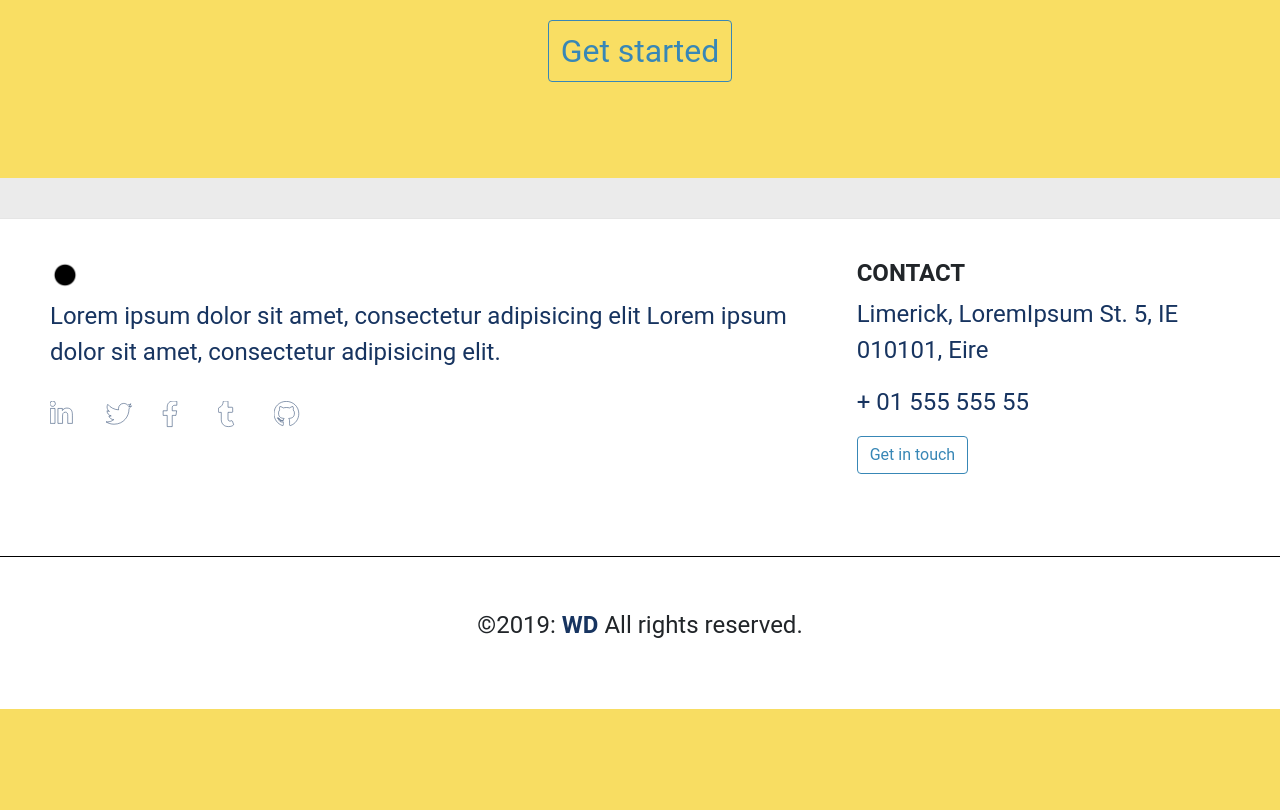
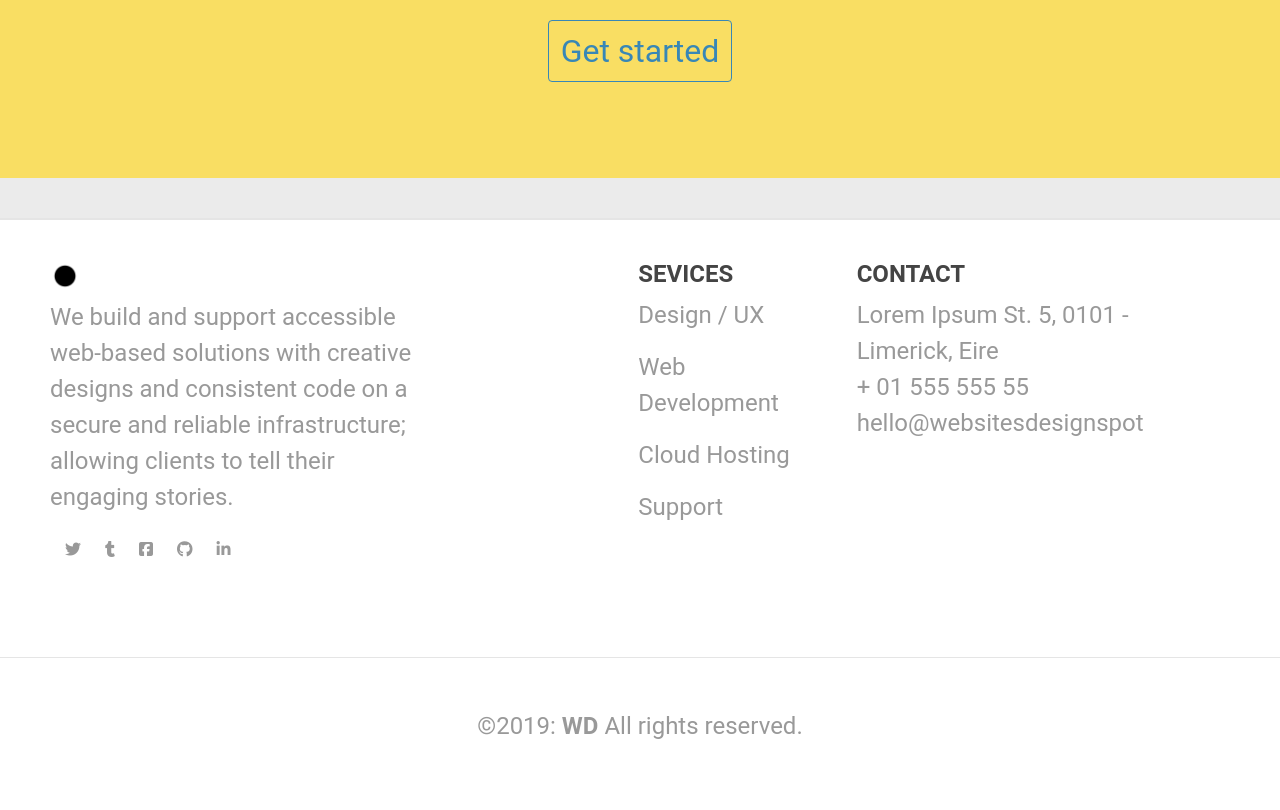
Before and after one commit to pazcm/websites-design-spot, a Django app: page / in a window 1280 px wide; the page is wider, and only the part inside the window is pictured. Shown: the part 934-1744 px from the top of that part. Before the commit the page ends 1643 px from the top of that part, so only its background shows below. Run offline with Django 3.2, Linux system fonts and the light colour scheme; data that the repository does not hold is empty; some libraries are stand-ins or nearby versions; some web fonts are replaced.

Commit message:
add footer styles

```diff
--- a/websites_design_spot/static/css/custom.css
+++ b/websites_design_spot/static/css/custom.css
@@ -1,4 +1,5 @@
 @import url('https://fonts.googleapis.com/css?family=Chathura:400,700,800|Wire+One&display=swap');
+@import url('//maxcdn.bootstrapcdn.com/font-awesome/4.3.0/css/font-awesome.min.css');
 
 :root {
   --color-white: #fff;
@@ -390,16 +408,29 @@ label {
 
 /* -- Footer -- */
 footer {
+  border-top: 2px solid #e5e5e5;
+  background-color: white;
+  z-index: 2;
+  position: relative;
+  font-size: 1.5rem;
+  color: #999;
   padding: 50px;
-  background-color: #fff;
-  border-top: 1px solid #e5e5e5;
-  /* border-top: 1px solid #000;  */
-  /* background-color: var(--color-yellow); */
-  font-size: 1.5rem;
+}
+
+.footer-link {
+  margin: 0;
+}
+
+.title-footer-link {
+  color: #444;
+}
+
+.foot-link {
+  color: #999;
 }
 
 .foot-link:hover {
-  color: var(--color-red);
+  color: #444;
 }
 
 .btn-footer {
@@ -413,56 +444,63 @@ footer {
 }
 
 .footer-bottom {
-   border-top: 1px solid #000;
+   border-top: 1px solid #e5e5e5;
 }
-/* .bottom-footer::before {
-  content: "";
-  position: absolute;
-  left: 0;
-  width: 100%;
-  height: 2px;
-  box-shadow: 0px 0 15px rgba(0, 0, 0, 0.8);
-  z-index: 100;
-} */
 
-.about-footer, .foot-link, .copyright a {
-  color: var(--color-font);
+.company-name {
+  color: #999;
 }
+
+.company-name:hover {
+  color: var(--color-green);
+}
+
 
 /* -- Social links -- */
 .social-links-footer {
   padding-top: 15px;
 }
 
-svg {
-  display: inline-block;
-  height: 5vw;
-  max-height: 50px;
-  width: auto;
-  stroke: var(--color-font);
-  stroke-width: 10;
-  fill: none;
+a, a:hover {
+	text-decoration: none;
 }
 
-#in {stroke-dasharray:  300 , 0, 3000;}
-#tw {stroke-dasharray:    0 , 0, 2300;}
-#fb {stroke-dasharray:    0 , 0, 2900;}
-#tblr {stroke-dasharray:  300 , 0, 3000;}
-#gh {stroke-dasharray: 3200 , 0, 3000;}
+.socialbtns, .socialbtns a, .socialbtns i {
+  margin: 0;
+  padding: 5px;
+}
 
+.socialbtns .fab {
+	width: auto;
+  height: auto;
+	color: #999;
+	background-color: #FFF;
+}
 
-svg:hover #in { animation: in .7s; }
-svg:hover #tw { animation: tw .7s; }
-svg:hover #fb { animation: fb .7s; }
-svg:hover #tblr { animation: tblr .7s; }
-svg:hover #gh { animation: gh .7s; }
+.socialbtns .fa-twitter:hover {
+	color: #5bf;
+	background-color: #fff;
+}
 
+.socialbtns .fa-tumblr:hover {
+	color: #357;
+	background-color: #fff;
+}
 
-@keyframes in { 10% {stroke-dasharray:  300, 500, 3000} 100% { stroke-dasharray: 3300, 500, 3000;} }
-@keyframes tw { 10% {stroke-dasharray:    0, 500, 2300} 100% { stroke-dasharray: 2300, 500, 2300;} }
-@keyframes fb { 10% {stroke-dasharray:    0, 500, 2900} 100% { stroke-dasharray: 2900, 500, 2900;} }
-@keyframes px { 10% {stroke-dasharray: 3200, 500, 3000} 100% { stroke-dasharray:6200, 500, 3000;} }
+.socialbtns .fa-facebook-square:hover {
+	color: #45a;
+	background-color: #fff;
+}
 
+.socialbtns .fa-github:hover {
+	color: #211;
+	background-color: #fff;
+}
+
+.socialbtns .fa-linkedin-in:hover {
+	color: #08b;
+	background-color: #fff;
+}
 
 
 /*** -- Media Queries -- ***/
@@ -485,6 +523,14 @@ svg:hover #gh { animation: gh .7s; }
     justify-content: space-between;
     padding: 20px 0;
   }
+  /* footer */
+  .footer-links-services {
+    padding-left: 75px;
+  }
+
+  .socialbtns {
+    font-size: 1rem;
+  }
 }
 
 @media only screen and (min-width: 961px) {
@@ -506,6 +552,11 @@ svg:hover #gh { animation: gh .7s; }
 
   .logo-container {
     padding-left: 25px;
-}
+  }
+
+  /* footer */
+  .footer-links-services {
+    padding-left: 200px;
+  }
 
 }
--- a/websites_design_spot/templates/base.html
+++ b/websites_design_spot/templates/base.html
@@ -108,71 +108,55 @@
 
       <!-- Grid column1 -->
       <!-- <div class="col-md-4 col-lg-4 col-xl-4 mx-auto mt-3"> -->
-        <div class="col-md-8">
+      <div class="col-sm-4 col-md-4 pb-4">
         <!-- About the company -->
         <h4 class="logo-footer mb-2">
           <a class="logo-company" href="/"><img src="/media/images/new_moon.png" width="30" height="30" alt="logo-websites-design-spot"></a>
         </h4>
-        <p class="about-footer">Lorem ipsum dolor sit amet, consectetur adipisicing elit
-          Lorem ipsum dolor sit amet, consectetur adipisicing elit.</p>
+        <p class="about-footer">We build and support accessible web-based solutions with creative designs and consistent code on a secure and
+          reliable infrastructure; allowing clients to tell their engaging stories.</p>
         <!-- Social links -->
-        <div class="social-links-footer">
-          <a target="_blank" href="http://linkedin.com/">
-            <svg aria-hidden="true" xmlns="http://www.w3.org/2000/svg" xmlns:xlink="http://www.w3.org/1999/xlink" viewBox="0 0 1000 1000" width="100" height="100">
-              <path id="in" fill="" d="M100.28 448H7.4V148.9h92.88zM53.79 108.1C24.09 108.1 0 83.5 0 53.8a53.79 53.79 0 0 1 107.58 0c0 29.7-24.1 54.3-53.79 54.3zM447.9 448h-92.68V302.4c0-34.7-.7-79.2-48.29-79.2-48.29 0-55.69 37.7-55.69 76.7V448h-92.78V148.9h89.08v40.8h1.3c12.4-23.5 42.69-48.3 87.88-48.3 94 0 111.28 61.9 111.28 142.3V448z"></path>
-            </svg>
-          </a>
-          <a target="_blank" href="https://twitter.com/">
-            <svg aria-hidden="true" xmlns="http://www.w3.org/2000/svg" xmlns:xlink="http://www.w3.org/1999/xlink" viewBox="0 0 1000 1000" width="100" height="100">
-              <path id="tw" fill="" d="M459.37 151.716c.325 4.548.325 9.097.325 13.645 0 138.72-105.583 298.558-298.558 298.558-59.452 0-114.68-17.219-161.137-47.106 8.447.974 16.568 1.299 25.34 1.299 49.055 0 94.213-16.568 130.274-44.832-46.132-.975-84.792-31.188-98.112-72.772 6.498.974 12.995 1.624 19.818 1.624 9.421 0 18.843-1.3 27.614-3.573-48.081-9.747-84.143-51.98-84.143-102.985v-1.299c13.969 7.797 30.214 12.67 47.431 13.319-28.264-18.843-46.781-51.005-46.781-87.391 0-19.492 5.197-37.36 14.294-52.954 51.655 63.675 129.3 105.258 216.365 109.807-1.624-7.797-2.599-15.918-2.599-24.04 0-57.828 46.782-104.934 104.934-104.934 30.213 0 57.502 12.67 76.67 33.137 23.715-4.548 46.456-13.32 66.599-25.34-7.798 24.366-24.366 44.833-46.132 57.827 21.117-2.273 41.584-8.122 60.426-16.243-14.292 20.791-32.161 39.308-52.628 54.253z"></path>
-            </svg>
-          </a>
-          <a target="_blank" href="https://www.facebook.com/">
-            <svg aria-hidden="true"xmlns="http://www.w3.org/2000/svg" xmlns:xlink="http://www.w3.org/1999/xlink" viewBox="0 0 1000 1000" width="100" height="100">
-              <path id="fb" fill="" d="M279.14 288l14.22-92.66h-88.91v-60.13c0-25.35 12.42-50.06 52.24-50.06h40.42V6.26S260.43 0 225.36 0c-73.22 0-121.08 44.38-121.08 124.72v70.62H22.89V288h81.39v224h100.17V288z"></path>
-            </svg>
-          </a>
-          <a target="_blank" href="http://tumblr.com/">
-            <svg aria-hidden="true" xmlns="http://www.w3.org/2000/svg" xmlns:xlink="http://www.w3.org/1999/xlink" viewBox="0 0 1000 1000" width="100" height="100">
-              <path id="tblr" fill="" d="M309.8 480.3c-13.6 14.5-50 31.7-97.4 31.7-120.8 0-147-88.8-147-140.6v-144H17.9c-5.5 0-10-4.5-10-10v-68c0-7.2 4.5-13.6 11.3-16 62-21.8 81.5-76 84.3-117.1.8-11 6.5-16.3 16.1-16.3h70.9c5.5 0 10 4.5 10 10v115.2h83c5.5 0 10 4.4 10 9.9v81.7c0 5.5-4.5 10-10 10h-83.4V360c0 34.2 23.7 53.6 68 35.8 4.8-1.9 9-3.2 12.7-2.2 3.5.9 5.8 3.4 7.4 7.9l22 64.3c1.8 5 3.3 10.6-.4 14.5z"></path>
-            </svg>
-          </a>
-          <a target="_blank" href="http://github.com/">
-            <svg aria-hidden="true" xmlns="http://www.w3.org/2000/svg" xmlns:xlink="http://www.w3.org/1999/xlink" viewBox="0 0 1000 1000" width="100" height="100">
-              <path id="gh" fill="" d="M165.9 397.4c0 2-2.3 3.6-5.2 3.6-3.3.3-5.6-1.3-5.6-3.6 0-2 2.3-3.6 5.2-3.6 3-.3 5.6 1.3 5.6 3.6zm-31.1-4.5c-.7 2 1.3 4.3 4.3 4.9 2.6 1 5.6 0 6.2-2s-1.3-4.3-4.3-5.2c-2.6-.7-5.5.3-6.2 2.3zm44.2-1.7c-2.9.7-4.9 2.6-4.6 4.9.3 2 2.9 3.3 5.9 2.6 2.9-.7 4.9-2.6 4.6-4.6-.3-1.9-3-3.2-5.9-2.9zM244.8 8C106.1 8 0 113.3 0 252c0 110.9 69.8 205.8 169.5 239.2 12.8 2.3 17.3-5.6 17.3-12.1 0-6.2-.3-40.4-.3-61.4 0 0-70 15-84.7-29.8 0 0-11.4-29.1-27.8-36.6 0 0-22.9-15.7 1.6-15.4 0 0 24.9 2 38.6 25.8 21.9 38.6 58.6 27.5 72.9 20.9 2.3-16 8.8-27.1 16-33.7-55.9-6.2-112.3-14.3-112.3-110.5 0-27.5 7.6-41.3 23.6-58.9-2.6-6.5-11.1-33.3 2.6-67.9 20.9-6.5 69 27 69 27 20-5.6 41.5-8.5 62.8-8.5s42.8 2.9 62.8 8.5c0 0 48.1-33.6 69-27 13.7 34.7 5.2 61.4 2.6 67.9 16 17.7 25.8 31.5 25.8 58.9 0 96.5-58.9 104.2-114.8 110.5 9.2 7.9 17 22.9 17 46.4 0 33.7-.3 75.4-.3 83.6 0 6.5 4.6 14.4 17.3 12.1C428.2 457.8 496 362.9 496 252 496 113.3 383.5 8 244.8 8zM97.2 352.9c-1.3 1-1 3.3.7 5.2 1.6 1.6 3.9 2.3 5.2 1 1.3-1 1-3.3-.7-5.2-1.6-1.6-3.9-2.3-5.2-1zm-10.8-8.1c-.7 1.3.3 2.9 2.3 3.9 1.6 1 3.6.7 4.3-.7.7-1.3-.3-2.9-2.3-3.9-2-.6-3.6-.3-4.3.7zm32.4 35.6c-1.6 1.3-1 4.3 1.3 6.2 2.3 2.3 5.2 2.6 6.5 1 1.3-1.3.7-4.3-1.3-6.2-2.2-2.3-5.2-2.6-6.5-1zm-11.4-14.7c-1.6 1-1.6 3.6 0 5.9 1.6 2.3 4.3 3.3 5.6 2.3 1.6-1.3 1.6-3.9 0-6.2-1.4-2.3-4-3.3-5.6-2z"></path>
-            </svg>
-          </a>
+        <div class="social-links-footer socialbtns">
+          <a href="#" class="twitter"><i class="fab fa-twitter"></i></a>
+          <a href="#" class="tumblr"><i class="fab fa-tumblr"></i></a>
+          <a href="#" class="facebook"><i class="fab fa-facebook-square"></i></a>
+          <a href="#" class="github"><i class="fab fa-github"></i></a>
+          <a href="#" class="linkedin"><i class="fab fa-linkedin-in"></i></a>
         </div>
         <!-- End Social links -->
       </div>
 
       <!-- Grid column2 -->
-      <!-- <div class="col-md-4 col-lg-4 col-xl-4 mx-auto mt-3"> -->
-        <!-- <div class="col-6 col-md-4">
-        <h4 class="text-uppercase mb-2 font-weight-bold">Development</h4>
+        <div class="col-sm-4 col-md-4 footer-links-services pb-4">
+        <h4 class="title-footer-link text-uppercase mb-2 font-weight-bold">Sevices</h4>
         <p>
-          <a class="foot-link" href="#">Web design</a>
+          <a class="foot-link" href="#">Design / UX</a>
         </p>
         <p>
           <a class="foot-link" href="#">Web Development</a>
         </p>
         <p>
-          <a class="foot-link" href="#">Open Source Technologies</a>
-        </p>
-      </div> -->
-      <!-- Grid column3 -->
-      <!-- <div class="col-md-4 col-lg-4 col-xl-4 mx-auto mt-3"> -->
-        <div class="col-md-4">
-        <h4 class="text-uppercase mb-2 font-weight-bold">Contact</h4>
-        <p>
-          <a class="foot-link" href="#">Limerick, LoremIpsum St. 5, IE 010101, Eire</a>
+          <a class="foot-link" href="#">Cloud Hosting</a>
         </p>
         <p>
+          <a class="foot-link" href="#">Support</a>
+        </p>
+      </div>
+      <!-- Grid column3 -->
+        <div class="col-sm-4 col-md-4 footer-links-contact">
+        <h4 class="title-footer-link text-uppercase mb-2 font-weight-bold">Contact</h4>
+        <p class="footer-link">
+          <a class="foot-link" href="#">Lorem Ipsum St. 5, 0101 - Limerick, Eire</a>
+        </p>
+        <p class="footer-link">
           <a class="foot-link" href="#">+ 01 555 555 55</a>
+        </p class="footer-link">
+        <p>
+          <a class="foot-link" href="#">hello@websitesdesignspot</a>
         </p>
-        <p>
+        <!-- <p>
           <button type="button" class="btn btn-footer" href="{% url 'contact' %}">Get in touch</button>
-        </p>
+        </p> -->
       </div>
   </div>
 </footer>
@@ -181,7 +165,7 @@
 <footer class="footer footer-bottom">
   <div class="text-center">
     <p class="copyright">&copy;2019:
-      <a href="https://getbootstrap.com/"><strong>WD</strong></a> All rights reserved.
+      <a class="company-name" href="https://www.websitesdesignspot.com/"><strong>WD</strong></a> All rights reserved.
     </p>
   </div>
 </footer>
```
Also changed, not shown: other parts of websites_design_spot/static/css/custom.css (+31 -14 lines).
